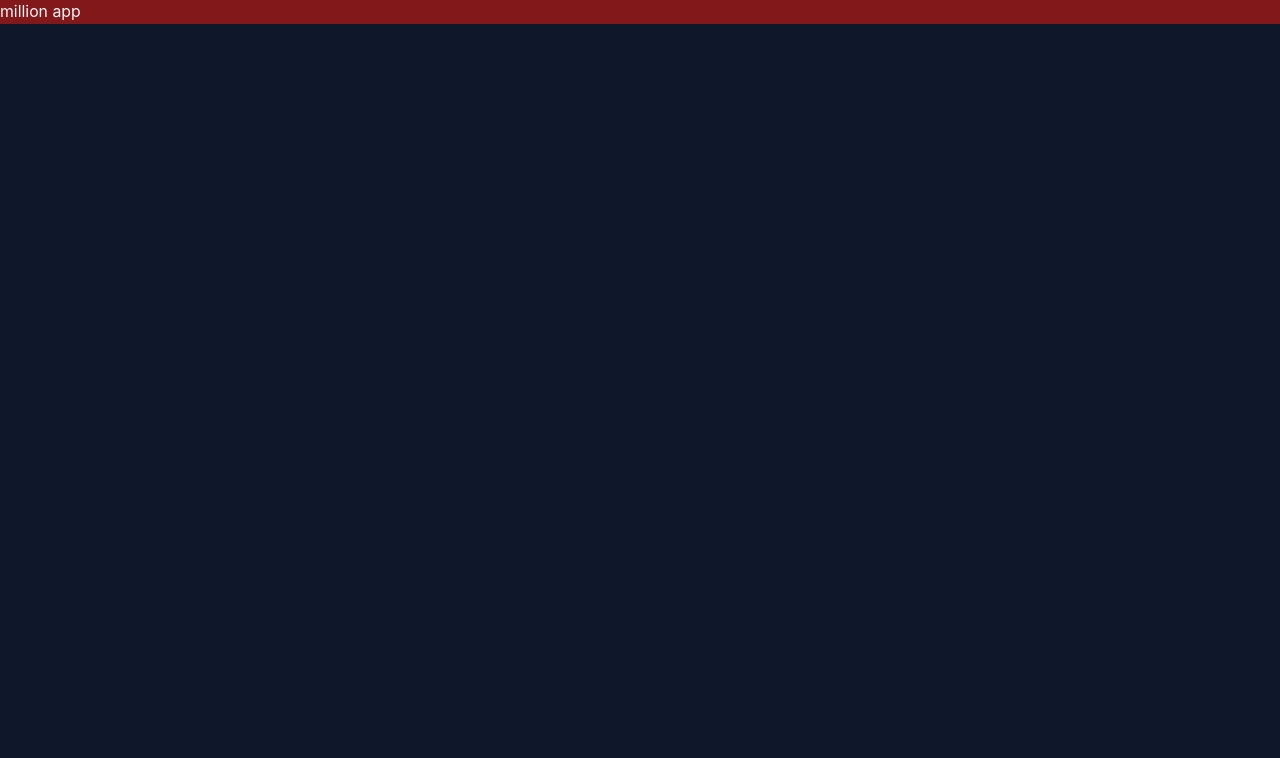
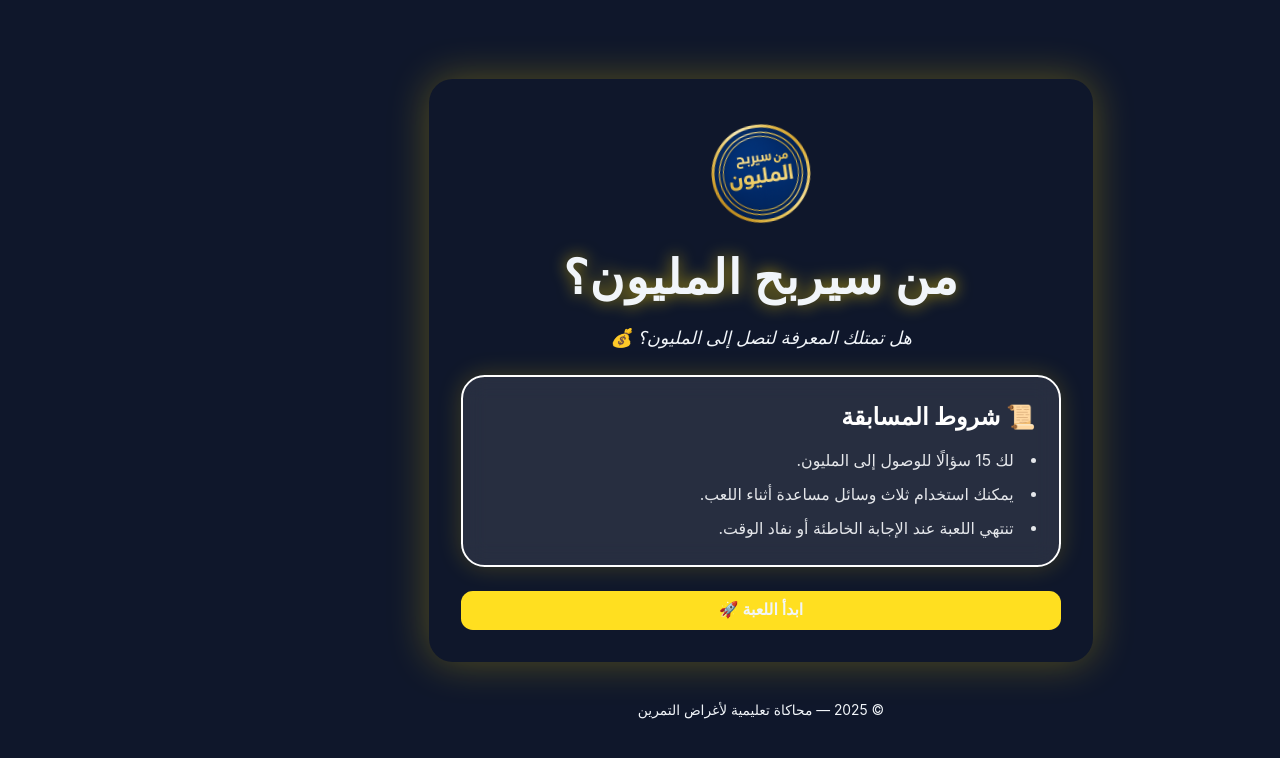
Before and after one commit to khaled-103/who-will-wind-million, a React (Vite) app: page / in a window 1280 px wide. Shown: the top 758 px of the page. Built offline with nearby package versions, Linux system fonts and the light colour scheme.

Commit message:
finish home page v1

```diff
--- a/index.html
+++ b/index.html
@@ -1,5 +1,5 @@
 <!doctype html>
-<html lang="en">
+<html lang="ar" dir="rtl">
   <head>
     <meta charset="UTF-8" />
     <link rel="icon" type="image/svg+xml" href="/vite.svg" />
--- a/package.json
+++ b/package.json
@@ -11,6 +11,8 @@
   },
   "dependencies": {
     "@tailwindcss/vite": "^4.1.14",
+    "clsx": "^2.1.1",
+    "framer-motion": "^12.23.24",
     "react": "^19.1.1",
     "react-dom": "^19.1.1",
     "react-router": "^7.9.4",
--- /dev/null
+++ b/src/components/Logo.tsx
@@ -0,0 +1,8 @@
+import clsx from "clsx";
+
+// src/components/MillionaireLogo.tsx
+export default function Logo({ className }: { className?: string }) {
+  return (
+    <img src="/images/logo.png" alt="logo image" className={clsx(className)} />
+  );
+}
--- /dev/null
+++ b/src/components/home/GameRules.tsx
@@ -0,0 +1,16 @@
+// src/components/GameRules.tsx
+const rules = [
+    "لك 15 سؤالًا للوصول إلى المليون.",
+    "يمكنك استخدام ثلاث وسائل مساعدة أثناء اللعب.",
+    "تنتهي اللعبة عند الإجابة الخاطئة أو نفاد الوقت."
+];
+export default function GameRules() {
+  return (
+    <section className="bg-white/10 backdrop-blur-md border-2 border-millionaire-gold rounded-3xl p-6 text-white shadow-[0_0_25px_rgba(255,215,0,0.2)]">
+      <h2 className="text-2xl font-bold mb-4 text-millionaire-gold">📜 شروط المسابقة</h2>
+      <ul className="list-disc list-inside space-y-2 text-gray-200 leading-relaxed">
+        {rules.map((rule,index) => <li key={index}>{rule}</li>)}
+      </ul>
+    </section>
+  );
+}
--- /dev/null
+++ b/src/components/home/Header.tsx
@@ -0,0 +1,23 @@
+// src/components/Header.tsx
+import { motion } from "framer-motion";
+import Logo from "../Logo";
+
+export default function Header() {
+  return (
+    <header className="text-center mb-6 flex flex-col items-center gap-4">
+      <motion.div
+        className="w-32 h-32"
+        animate={{ rotate: [0, 15, -15, 0] }}
+        transition={{ duration: 3, repeat: Infinity, ease: "easeInOut" }}
+      >
+        <Logo className="w-full h-full" />
+      </motion.div>
+      <h1 className="text-5xl font-extrabold text-millionaire-gold tracking-wide mb-2 drop-shadow-[0_0_8px_rgba(255,215,0,0.6)]">
+        من سيربح المليون؟
+      </h1>
+      <p className="text-millionaire-gold/90 text-lg italic">
+        هل تمتلك المعرفة لتصل إلى المليون؟ 💰
+      </p>
+    </header>
+  );
+}
--- /dev/null
+++ b/src/components/ui/PrimaryButton.tsx
@@ -0,0 +1,21 @@
+// src/components/ui/PrimaryButton.tsx
+import React from "react";
+import clsx from "clsx";
+
+interface PrimaryButtonProps extends React.ComponentProps<"button"> {
+  children: React.ReactNode;
+}
+
+export default function PrimaryButton({ children, className, ...props }: PrimaryButtonProps) {
+  return (
+    <button
+      {...props}
+      className={clsx(
+        "cursor-pointer px-6 py-2 rounded-xl font-semibold text-millionaire-dark bg-yellow-300 active:scale-95 transition-all duration-200 )]",
+        className
+      )}
+    >
+      {children}
+    </button>
+  );
+}
--- a/src/index.css
+++ b/src/index.css
@@ -1,4 +1,12 @@
 @import "tailwindcss";
+@theme {
+
+  --color-millionaire-dark: "#001F54";
+  --color-millionaire-mid: "#003D9A";
+  --color-millionaire-light: "#0052CC";
+  --color-millionaire-gold: "#FFD700";
+
+}
 html{
   scroll-behavior: smooth;
   font-size: clamp(15px, 1vw + 3px, 50px);
--- a/src/pages/home.tsx
+++ b/src/pages/home.tsx
@@ -1,11 +1,27 @@
+import GameRules from "../components/home/GameRules"
+import Header from "../components/home/Header"
+import PrimaryButton from "../components/ui/PrimaryButton"
 
 function Home() {
+    function handleStartGame() {
+        console.log("game start");
+    }
+    return (
+       <main className="min-h-screen flex flex-col items-center justify-center bg-gradient-to-b from-millionaire-dark via-millionaire-mid to-millionaire-light p-4">
+      <div className="max-w-2xl w-full space-y-6 p-8 rounded-3xl shadow-[0_0_40px_rgba(255,215,0,0.3)]">
+                <Header />
+                <GameRules />
+                <PrimaryButton onClick={handleStartGame} className="w-full">
+                    ابدأ اللعبة 🚀
+                </PrimaryButton>
+                {/* <PlayerForm onStart={handleStart} /> */}
+            </div>
 
-  return (
-    <>
-      <div className='bg-red-900'>million app</div>
-    </>
-  )
+            <footer className="mt-10 text-sm text-millionaire-gold/80">
+                © {new Date().getFullYear()} — محاكاة تعليمية لأغراض التمرين
+            </footer>
+        </main>
+    )
 }
 
 export default Home
```
Also changed, not shown: public/images/logo.png (added), 1 other file (tests, documents, lock files or other folders).
